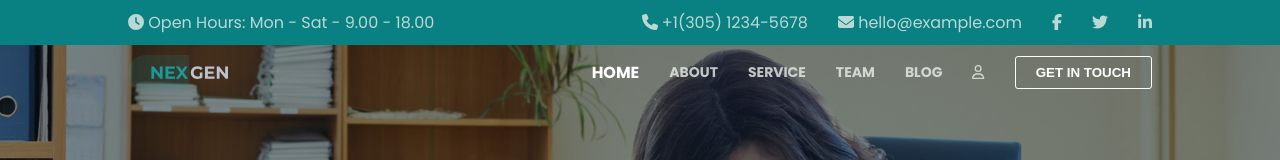
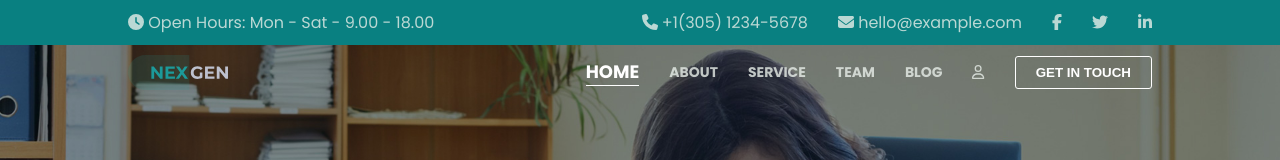
Before and after one commit to SimoCosz/proj-html-vuejs, a Vue app: page / in a window 1280 px wide. Shown: the top 160 px of the page. Built offline with nearby package versions, Linux system fonts and the light colour scheme.

Commit message:
aggiunto stile classe active navbar

```diff
--- a/src/components/JumboNav.vue
+++ b/src/components/JumboNav.vue
@@ -89,7 +89,8 @@ export default {
 
       &.active{
         color: white;
-        font-size: 16px;
+        font-size: 18px;
+        border-bottom: 1px solid white;
       }
     }
   }
```
